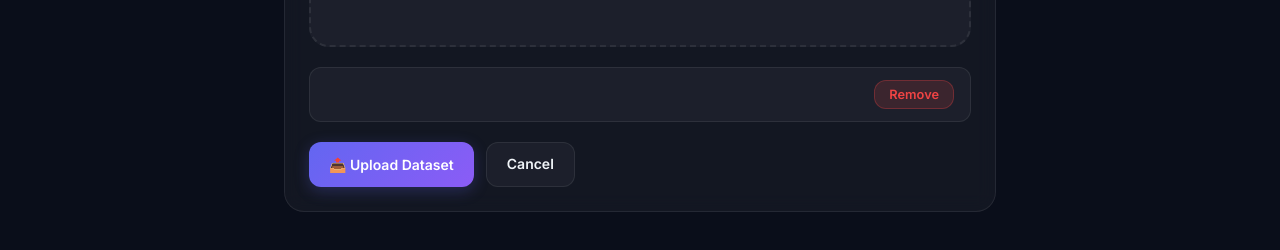
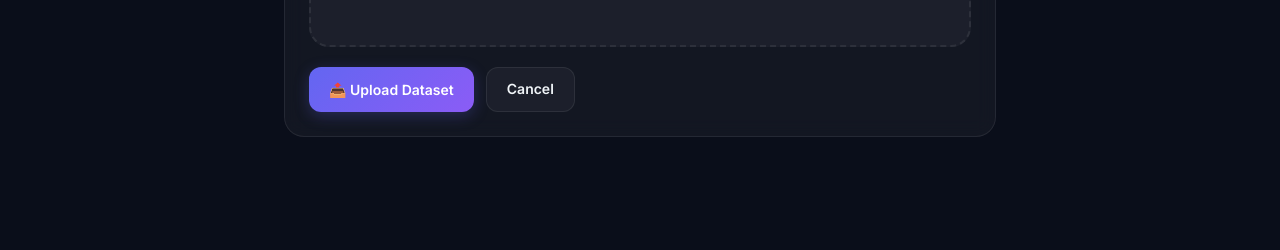
Before and after one commit to madhusudan4321/marketdatabank, a plain HTML site: page frontend/upload.html in a window 1280 px wide. Shown: the part 800-1050 px from the top of the page. After the commit the page ends 1017 px from the top, so only its background shows below. Drawn offline with Linux system fonts and the light colour scheme; sample sign-in values are in the browser's storage.

Commit message:
Fixed dataset remove button

```diff
--- a/frontend/upload.html
+++ b/frontend/upload.html
@@ -78,7 +78,7 @@
             <p style="margin-top:4px; font-size:0.78rem; color:var(--text-muted)">Accepted: .csv, .json — Max size: 50MB</p>
             <input type="file" id="ds-file" accept=".csv,.json" style="display:none" />
           </div>
-          <div id="file-preview" style="display:none; margin-top:12px; padding:12px 16px; background:var(--bg-card); border:1px solid var(--border); border-radius:var(--radius); font-size:0.85rem; display:flex; align-items:center; gap:10px;">
+          <div id="file-preview" style="display:none; margin-top:12px; padding:12px 16px; background:var(--bg-card); border:1px solid var(--border); border-radius:var(--radius); font-size:0.85rem; align-items:center; gap:10px;">
             <span id="file-name" style="color:var(--text-primary); font-weight:600;"></span>
             <span id="file-size" style="color:var(--text-muted);"></span>
             <button type="button" id="remove-file" style="margin-left:auto;" class="btn btn-danger btn-sm">Remove</button>
```
